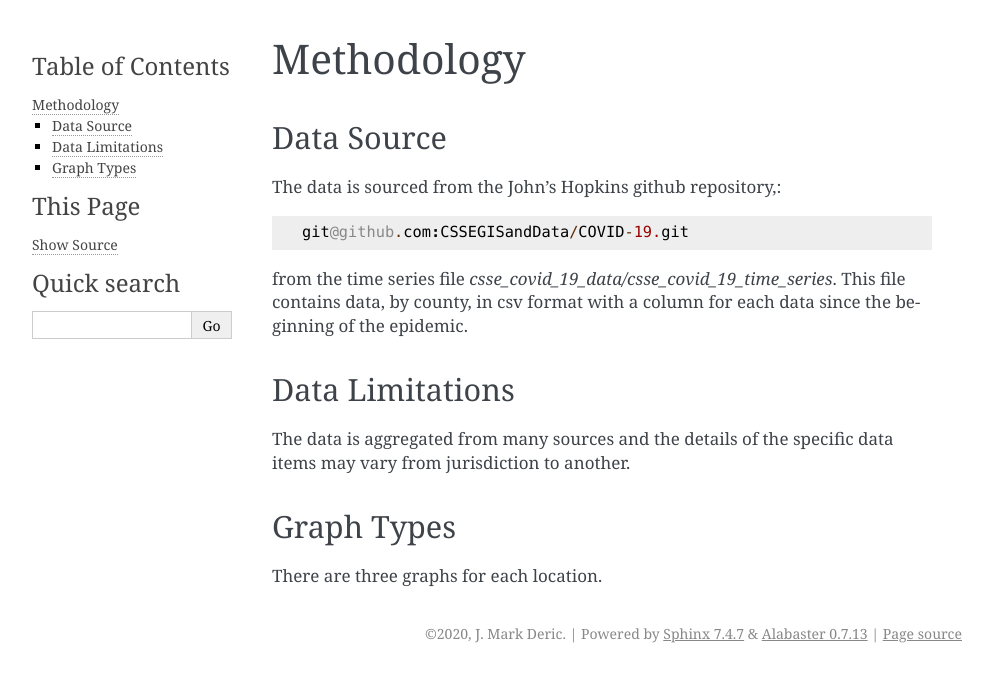
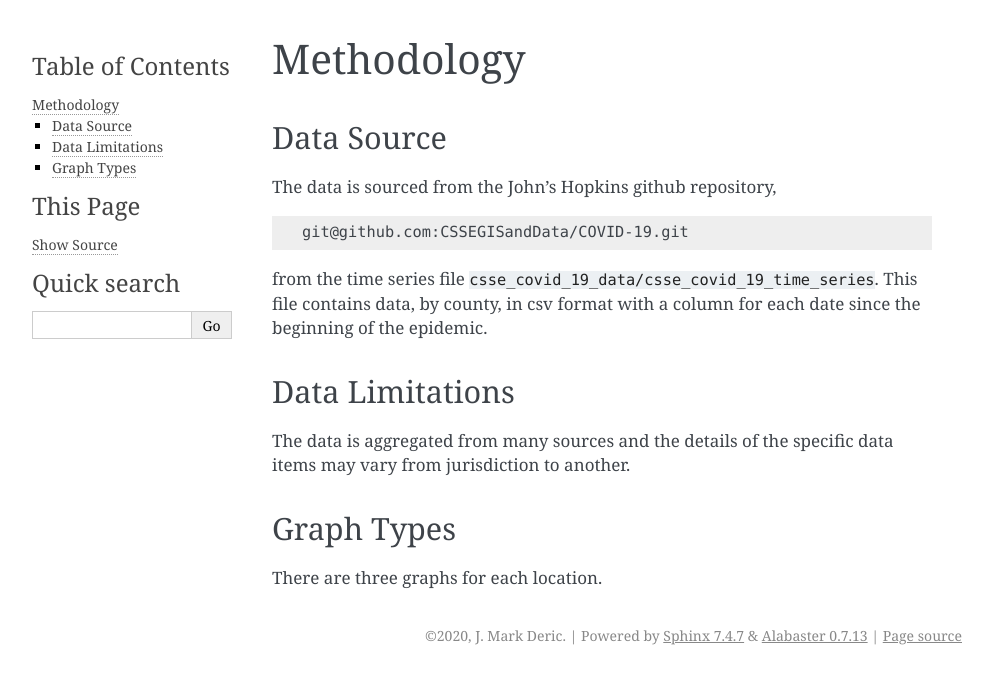
Before and after one commit to jmderic/sphinx_covid, a Sphinx documentation site: the page built from doc/methodology/index.rst, in a window 1280 px wide. Shown: the top 684 px of the page, without its empty margins (148-1141 px from the left). Built offline with Sphinx 7.4.7, drawn with Linux system fonts in a browser that asks for light colours; pages that are not in the unit, such as notebooks, are missing from menus.

Commit message:
Create buildable base

```diff
--- a/doc/conf.py
+++ b/doc/conf.py
@@ -17,7 +17,7 @@
 
 # -- Project information -----------------------------------------------------
 
-project = 'Covid Analysis & Graphs'
+project = 'Covid Analytics'
 copyright = '2020, J. Mark Deric'
 author = 'J. Mark Deric'
 
@@ -41,6 +41,10 @@
 # This pattern also affects html_static_path and html_extra_path.
 exclude_patterns = ['Thumbs.db', '.DS_Store']
 
+# JMD General configuration additions
+# https://stackoverflow.com/questions/43760158/disable-syntax-highlight-in-sphinx-alabaster-theme
+highlight_language = 'none'
+
 
 # -- Options for HTML output -------------------------------------------------
 
--- /dev/null
+++ b/doc/graphs/NewYorkCity.rst
@@ -0,0 +1,4 @@
+New York, New York
+==================
+
+.. image:: ../images/plot_both.svg
--- /dev/null
+++ b/doc/graphs/OrangeCounty.rst
@@ -0,0 +1,4 @@
+Orange County, California
+=========================
+
+.. image:: ../images/plot_both.svg
--- a/doc/methodology/index.rst
+++ b/doc/methodology/index.rst
@@ -4,13 +4,13 @@
 Data Source
 ^^^^^^^^^^^
 
-The data is sourced from the John's Hopkins github repository,::
+The data is sourced from the John's Hopkins github repository, ::
 
     git@github.com:CSSEGISandData/COVID-19.git
 
 from the time series file
-`csse_covid_19_data/csse_covid_19_time_series`.  This file contains
-data, by county, in csv format with a column for each data since the
+``csse_covid_19_data/csse_covid_19_time_series``.  This file contains
+data, by county, in csv format with a column for each date since the
 beginning of the epidemic.
 
 Data Limitations
```
Also changed, not shown: doc/graphs/index.rst (added, +13 -0 lines), doc/index.rst (+5 -7 lines).
